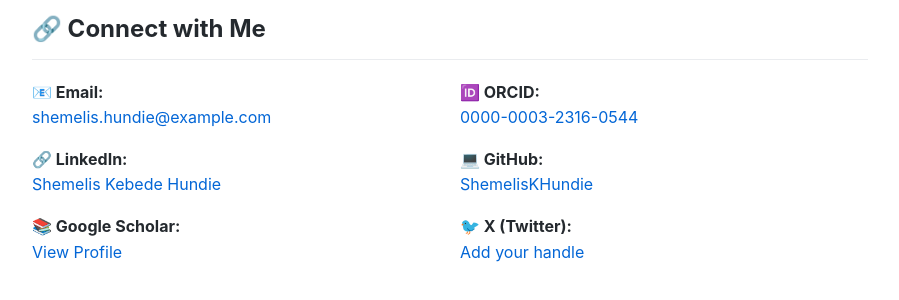
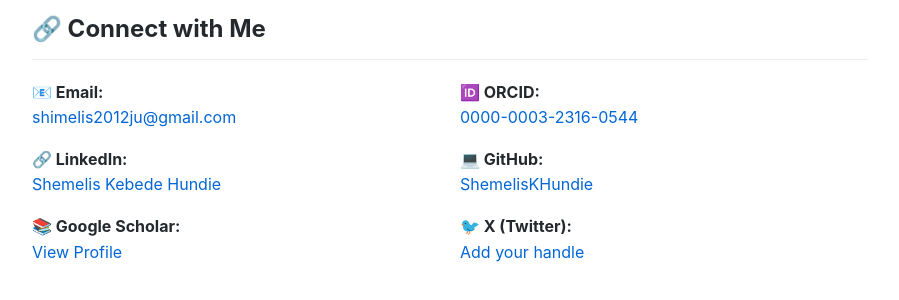
Before and after one commit to ShemelisKHundie/ShemelisKHundie.github.io, a Jekyll site: the page built from index.md, in a window 1280 px wide. Shown: the part 1446-1746 px from the top of the page, without its empty margins (190-1089 px from the left). Built offline with Jekyll 4.4.1, drawn with Linux system fonts in a browser that asks for light colours.

Commit message:
Update index.md

```diff
--- a/index.md
+++ b/index.md
@@ -16,7 +16,7 @@
     <img src="https://raw.githubusercontent.com/ShemelisKHundie/ShemelisKHundie.github.io/main/assets/images/profile.jpg" alt="Shemelis Kebede Hundie" style="width: 200px; height: 200px; border-radius: 50%; object-fit: cover; border: 3px solid #fff; box-shadow: 0 2px 10px rgba(0,0,0,0.1);">
     <div style="margin-top: 15px;">
       <a href="/cv.pdf" style="display: inline-block; background: #0366d6; color: white; padding: 8px 20px; border-radius: 5px; text-decoration: none; margin: 5px;">Download CV</a>
-      <a href="mailto:shemelis.hundie@example.com" style="display: inline-block; background: #28a745; color: white; padding: 8px 20px; border-radius: 5px; text-decoration: none; margin: 5px;">Email Me</a>
+      <a href="mailto:shimelis2012ju@gmail.com" style="display: inline-block; background: #28a745; color: white; padding: 8px 20px; border-radius: 5px; text-decoration: none; margin: 5px;">Email Me</a>
     </div>
   </div>
 
@@ -81,7 +81,7 @@
 <div style="margin: 20px 0; display: flex; flex-wrap: wrap; gap: 20px;">
   <div style="flex: 1; min-width: 200px;">
     <p><strong>📧 Email:</strong><br>
-    <a href="mailto:shemelis.hundie@example.com">shemelis.hundie@example.com</a></p>
+    <a href="mailto:shimelis2012ju@gmail.com">shimelis2012ju@gmail.com</a></p>
 
     <p><strong>🔗 LinkedIn:</strong><br>
     <a href="https://www.linkedin.com/in/shemelis-kebede-hundie-77743967/">Shemelis Kebede Hundie</a></p>
```
